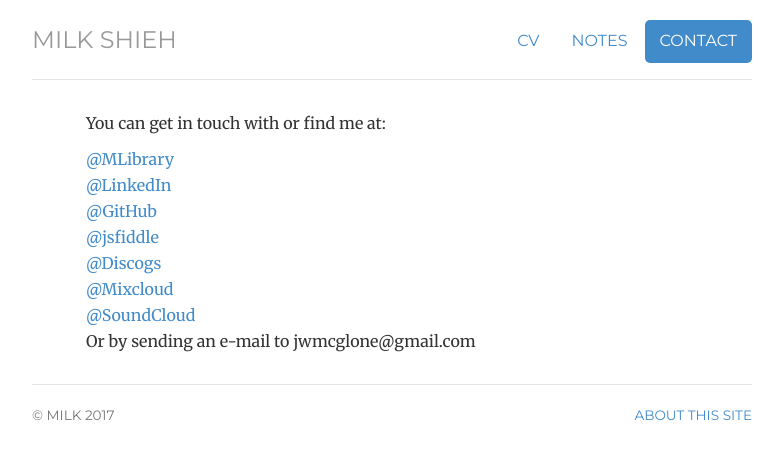
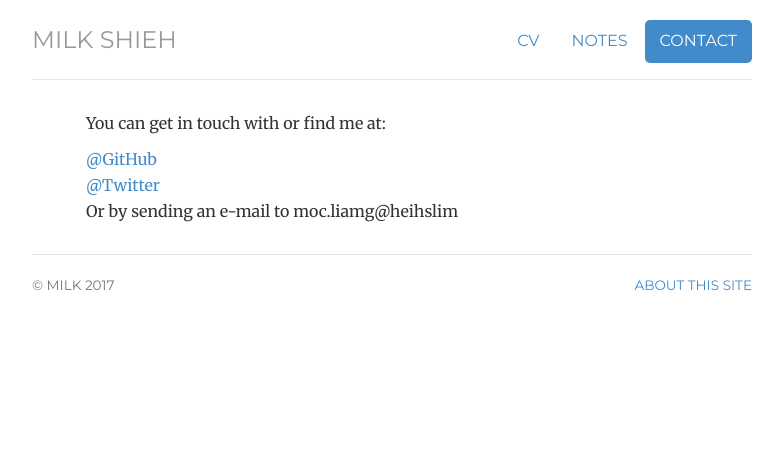
Before and after one commit to milkshieh/milkshieh.github.io, a Jekyll site: the page built from contact/index.html, in a window 1280 px wide. Shown: the top 459 px of the page, without its empty margins (248-1031 px from the left). Built offline with Jekyll 4.4.1, drawn with Linux system fonts in a browser that asks for light colours.

Commit message:
rewrite info for contact

```diff
--- a/contact/index.html
+++ b/contact/index.html
@@ -5,22 +5,17 @@ cv: passive
 projects: passive
 notes: passive
 contact: active
-description: Contact information for Jonathan McGlone, a Librarian, Front-End Developer, Digital Publisher, Project Manager, Music Enthusiast, and Web Noodler living and working in Michigan.
+description: Contact information for Milk Shieh, a student in the third year of Nanjing University of Aeronautics and Astronautics.
 ---
 <div class="contact">
 
 	<p>You can get in touch with or find me at:</p>
 
 	<ul class="list-unstyled">
-	<li><a href="http://www.lib.umich.edu/users/jmcglone">@MLibrary</a></li>
-	<li><a href="http://www.linkedin.com/in/jwmcglone/">@LinkedIn</a></li>
-	<li><a href="http://github.com/jmcglone">@GitHub</a></li>
-	<li><a href="http://jsfiddle.net/user/jmcglone/fiddles/">@jsfiddle</a></li>
-	<li><a href="http://www.discogs.com/user/jwmcglone">@Discogs</a></li>
-	<li><a href="http://www.mixcloud.com/jwmcglone/">@Mixcloud</a></li>
-	<li><a href="http://soundcloud.com/jwmcglone">@SoundCloud</a></li>
-	<!-- <li><a href="http://dribbble.com/jmcglone">@Dribbble</a></li> -->
-	<li>Or by sending an e-mail to <span class="obfuscate">moc.liamg@enolgcmwj</span></li>
+	<!-- <li><a href="http://www.linkedin.com/in/jwmcglone/">@LinkedIn</a></li> -->
+	<li><a href="http://github.com/milkshieh">@GitHub</a></li>
+	<li><a href="https://twitter.com/milk_shieh">@Twitter</a></li>
+	<li>Or by sending an e-mail to <span class="obfuscate">milshieh@gmail.com</span></li>
 	</ul>
 
 </div>
```
